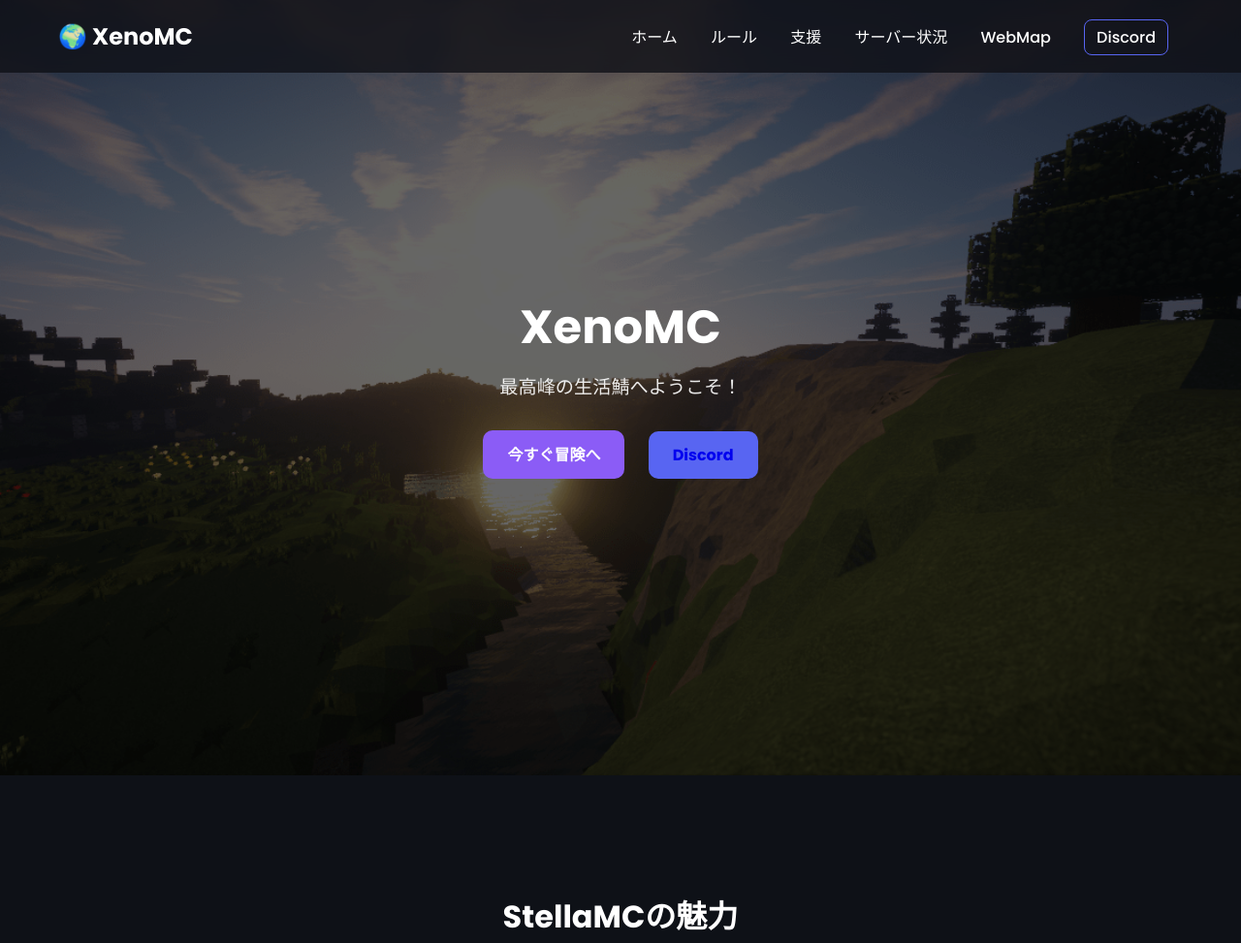
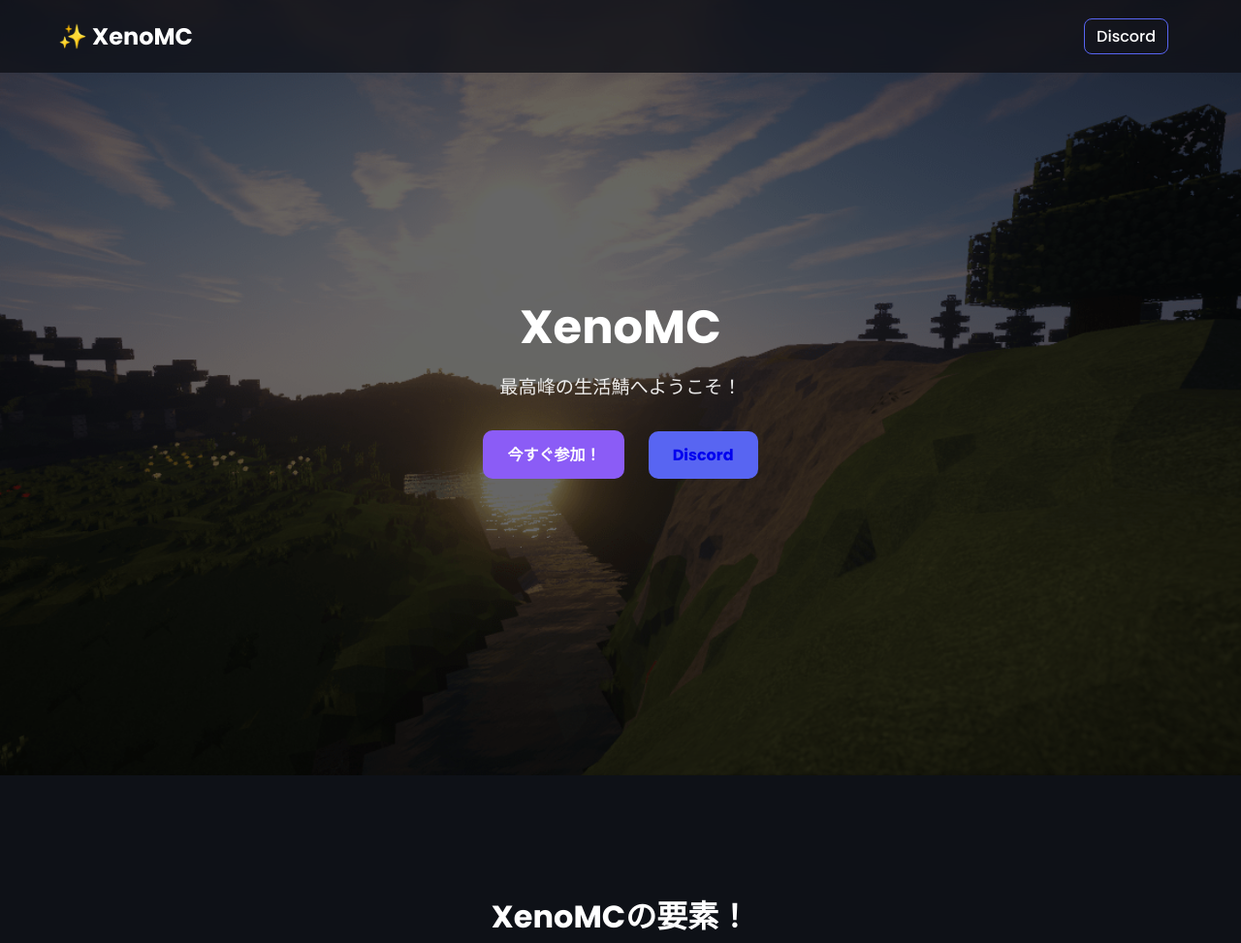
Before and after one commit to Xeno-MC/XenoMC, a plain HTML site: page index.html in a window 1280 px wide. Shown: the top 973 px of the page at 97% size. Drawn offline with Linux system fonts and the light colour scheme.

Commit message:
Update index.html

```diff
--- a/index.html
+++ b/index.html
@@ -3,19 +3,14 @@
 <head>
   <meta charset="UTF-8" />
   <meta name="viewport" content="width=device-width, initial-scale=1.0" />
-  <title>StellaMC | Minecraft Server</title>
+  <title>XenoMC</title>
   <link rel="stylesheet" href="style.css" />
   <link href="https://fonts.googleapis.com/css2?family=Poppins:wght@500;700&family=Noto+Sans+JP:wght@500;700&display=swap" rel="stylesheet">
 </head>
 <body>
   <header>
-    <div class="logo">🌍 XenoMC</div>
+    <div class="logo">✨ XenoMC</div>
     <nav>
-      <a href="#">ホーム</a>
-      <a href="#">ルール</a>
-      <a href="#">支援</a>
-      <a href="#">サーバー状況</a>
-      <a href="#">WebMap</a>
       <a class="discord-btn" href="#">Discord</a>
     </nav>
   </header>
@@ -26,14 +21,14 @@
       <h1>XenoMC</h1>
       <p>最高峰の生活鯖へようこそ！</p>
       <div class="buttons">
-        <a href="#" class="btn purple">今すぐ冒険へ</a>
+        <a href="#" class="btn purple">今すぐ参加！</a>
         <a href="#" class="btn discord">Discord</a>
       </div>
     </div>
   </section>
 
   <section class="features">
-    <h2>StellaMCの魅力</h2>
+    <h2>XenoMCの要素！</h2>
     <div class="cards">
       <div class="card">
         <h3>💵 様々な独自システム</h3>
```
